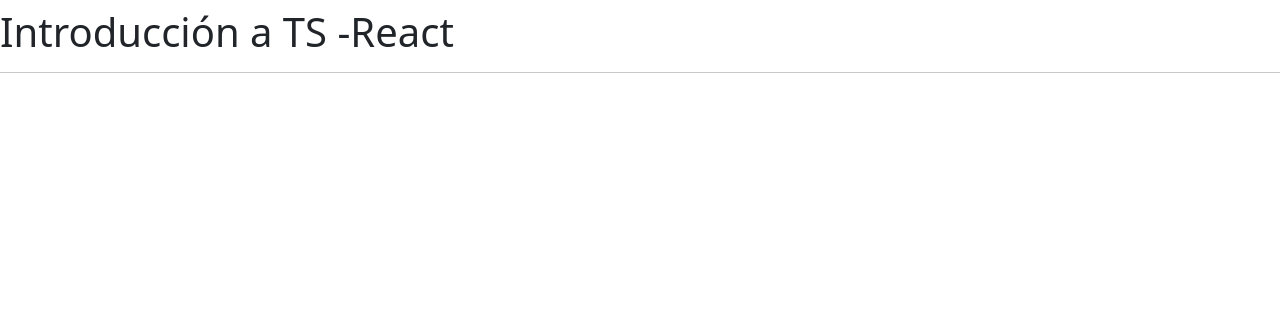
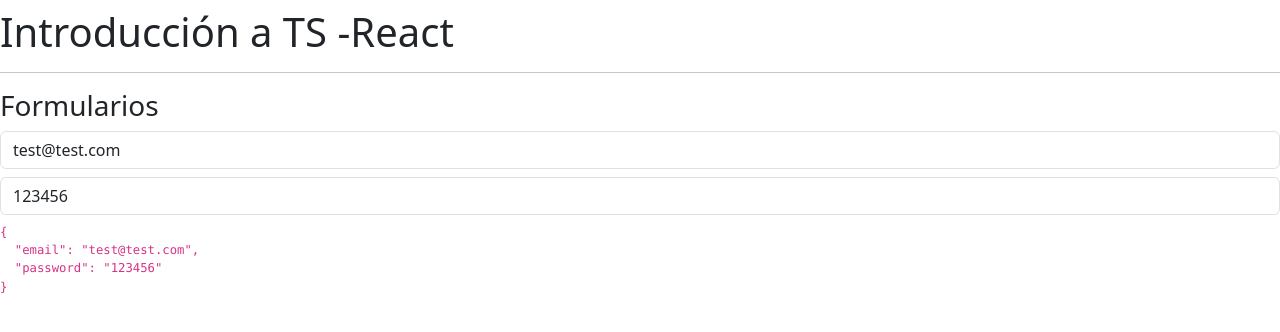
Before and after one commit to pedroleni/REACT-NATIVE-TYPESCRIPT, a React (Vite) app in the folder PREWORK/react_native_typescript/: page / in a window 1280 px wide. Shown: the top 332 px of the page. Built offline with nearby package versions, Linux system fonts and the light colour scheme.

Commit message:
error commit user noo ok

```diff
--- a/PREWORK/react_native_typescript/src/App.tsx
+++ b/PREWORK/react_native_typescript/src/App.tsx
@@ -5,7 +5,7 @@
 // import { ContadorConHook } from './components/ContadorConHook';
 // import { Login } from './components/Login';
 // import { Usuarios } from './components/Usuarios';
-// import { Formularios } from './components/Formularios';
+import { Formularios } from './components/Formularios';
 
 
 
@@ -21,7 +21,7 @@ const App = () => {
       {/* <ContadorConHook /> */}
       {/* <Login /> */}
       {/* <Usuarios /> */}
-      {/* <Formularios /> */}
+      <Formularios />
     </div>
   )
 }
```
